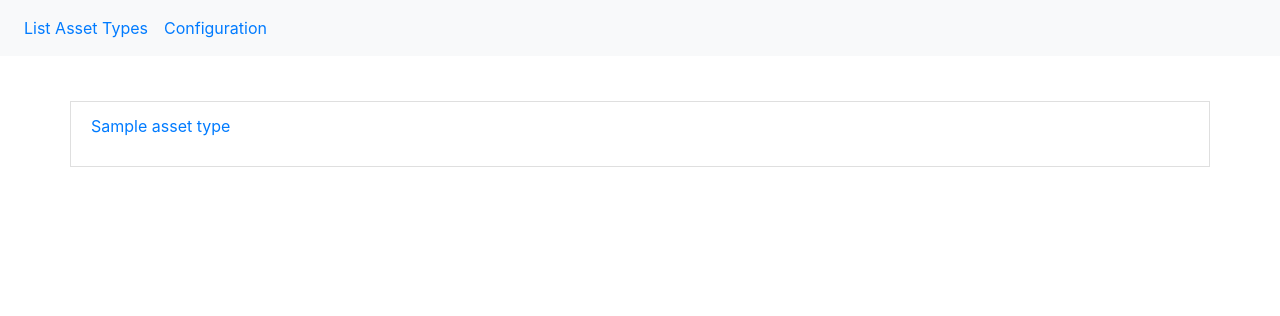
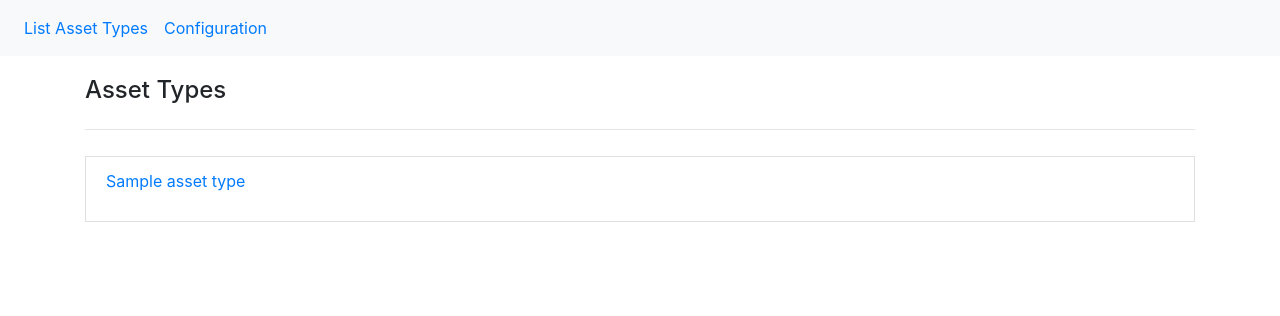
Before and after one commit to PDT42/AnyBase, a Flask app: template res/templates/asset-types.html in a window 1280 px wide. Shown: the top 316 px of the page. Run offline with Flask 2, Linux system fonts and the light colour scheme; the template is opened without the code that fills it: most values are stand-ins (such as "Sample title", 1, 10 or a date in 2020); some libraries are stand-ins or nearby versions.

Commit message:
fixed list display bug, where list items overlapped the column boundary

```diff
--- a/res/templates/asset-types.html
+++ b/res/templates/asset-types.html
@@ -8,20 +8,26 @@
 <!-- Extend Block 'body' in base.html -->
 {% block body %}
 <div class="container">
-    <div class="row" style="padding-top: 35px">
+
+    <div class="row" style="margin-top: 20px">
+        <div class="col-md-12">
+            <h4>Asset Types</h4>
+        </div>
+    </div>
+
+    <hr/>
+
+    <div class="row">
         <div class="col">
-            <ul class="list-group list-group-flush">
 
                 {% for asset_type in asset_types %}
                 <a href="{{ '/asset-type/' + asset_type.asset_type_id|string }}">
-                    <li class="list-group-item row" style="margin-top: 10px">
+                    <li class="list-group-item" style="margin-top: 10px; margin-left: 0px">
                         <p>{{ asset_type.asset_name }}</p>
                     </li>
                 </a>
                 {% endfor %}
 
-            </ul>
-
         </div>
     </div>
 </div>
--- a/res/templates/configuration.html
+++ b/res/templates/configuration.html
@@ -21,7 +21,7 @@
 
                 {% for asset_type in asset_types %}
                 <a href="{{ '/asset-type/' + asset_type.asset_type_id|string }}">
-                <li class="list-group-item row" style="margin-top: 10px">
+                    <li class="list-group-item row" style="margin-bottom: 10px; margin-left: 0px">
                         <p>{{ asset_type.asset_name }}</p>
                     </li>
                 </a>
```
Lines whose indentation alone changed are shown as unchanged.
